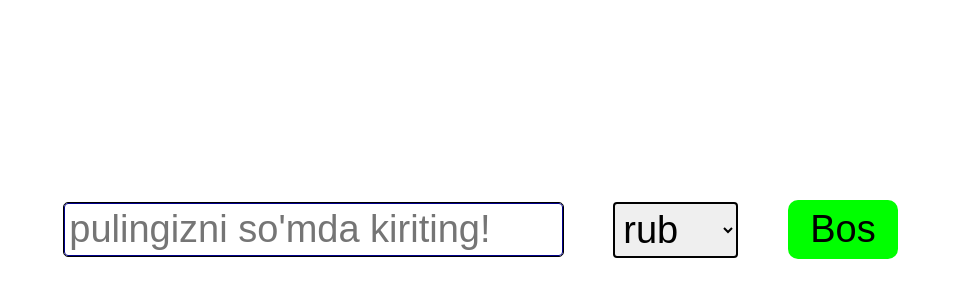
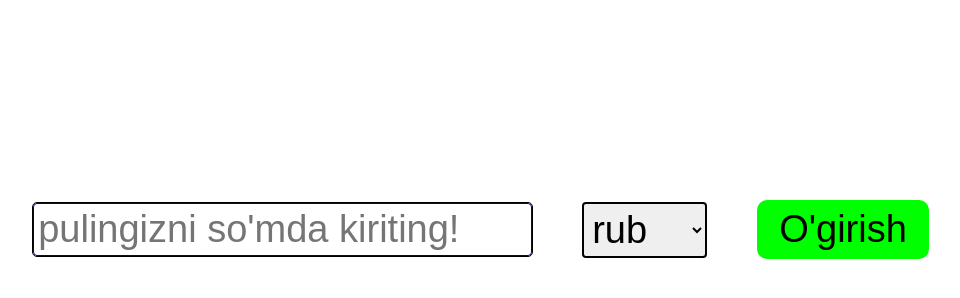
Before and after one commit to suhrobfrontend/EXAMPLES, a plain HTML site: page index.html in a window 1280 px wide. Shown: the whole page, without its empty margins (159-1119 px from the left). Drawn offline with Linux system fonts and the light colour scheme.

Commit message:
app updated

```diff
--- a/index.html
+++ b/index.html
@@ -21,7 +21,7 @@
             <option data-option value="dollar">dollar</option>
             <option data-option value="euro">euro</option>
           </select>
-          <button type="submit" data-btn>Bos</button>
+          <button type="submit" data-btn>O'girish</button>
         </div>
         <div>
           <h2 data-heading></h2>
```
